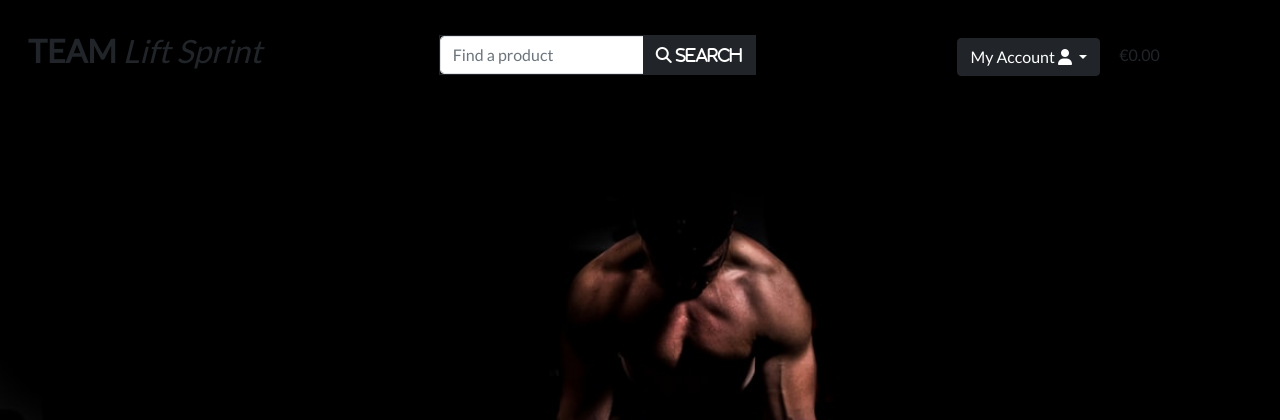
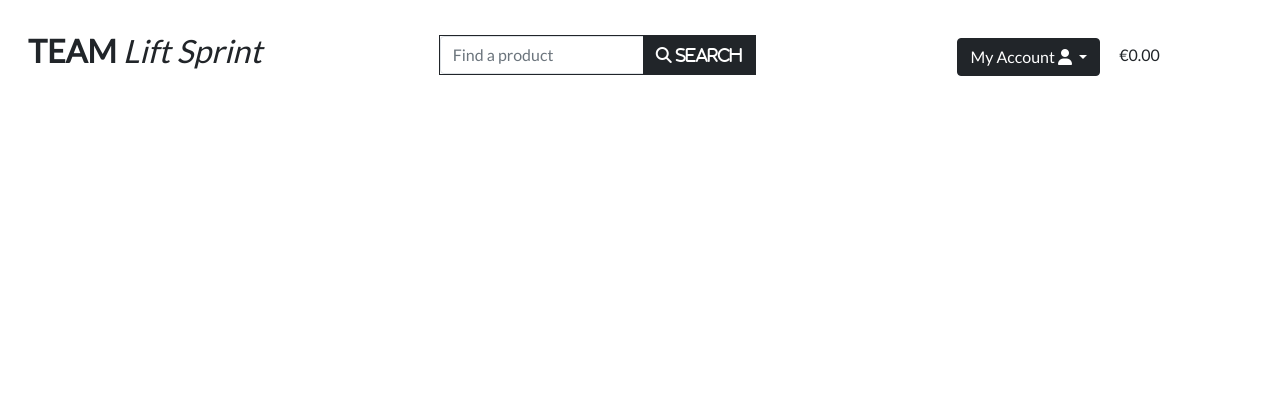
Before and after one commit to aryan008/team_lift_sprint, a Django app: page / in a window 1280 px wide. Shown: the top 420 px of the page. Run offline with Django 3.2, Linux system fonts and the light colour scheme; some libraries are stand-ins or nearby versions.

Commit message:
Style fix for image in index.html

```diff
--- a/home/templates/home/index.html
+++ b/home/templates/home/index.html
@@ -2,7 +2,7 @@
 {% load static %}
 
 {% block page_header %}
-    <div class="container header-container">
+    <div class="container header-container main-image">
         <div class="row">
             <div class="col"></div>
         </div>
--- a/static/css/base.css
+++ b/static/css/base.css
@@ -3,8 +3,12 @@ html {
 }
 
 body {
+
+    font-family: 'Lato';
+}
+
+/*.main-image {
     background: url("/media/background_home.jpg") no-repeat center center fixed;
     background-size: cover;
     height: calc(100vh - 164px);
-    font-family: "Lato";
-}
+}*/
--- a/templates/base.html
+++ b/templates/base.html
@@ -42,7 +42,7 @@
   </head>
   <body>
     <header class = "container-fluid fixed-top">
-      <div class="row pt-3 mt-lg-1">
+      <div class="row pt-3 mt-lg-1 d-none d-lg-flex">
         <div class="col-12 col-lg-4 my-auto py-2 py-lg-1">
           <a href="{% url 'home' %}" class="nav-link">
             <h2 class="text-dark"><strong class = "text-uppercase">Team </strong><i>Lift Sprint</i></h2>
@@ -50,7 +50,7 @@
         </div>
         <div class="col-12 col-lg-4 my-auto py-2 py-lg-1">
           <div class = "input-group">
-            <form method = "GET" action="">
+            <form method = "GET" action="#">
               <div class="input-group flex-nowrap border border-dark border-1">
                 <input type="text" class="form-control border" aria-describedby="searchOurStore" name="q" placeholder = "Find a product">
                 <button type="submit" class="btn btn-dark rounded-0">
```
